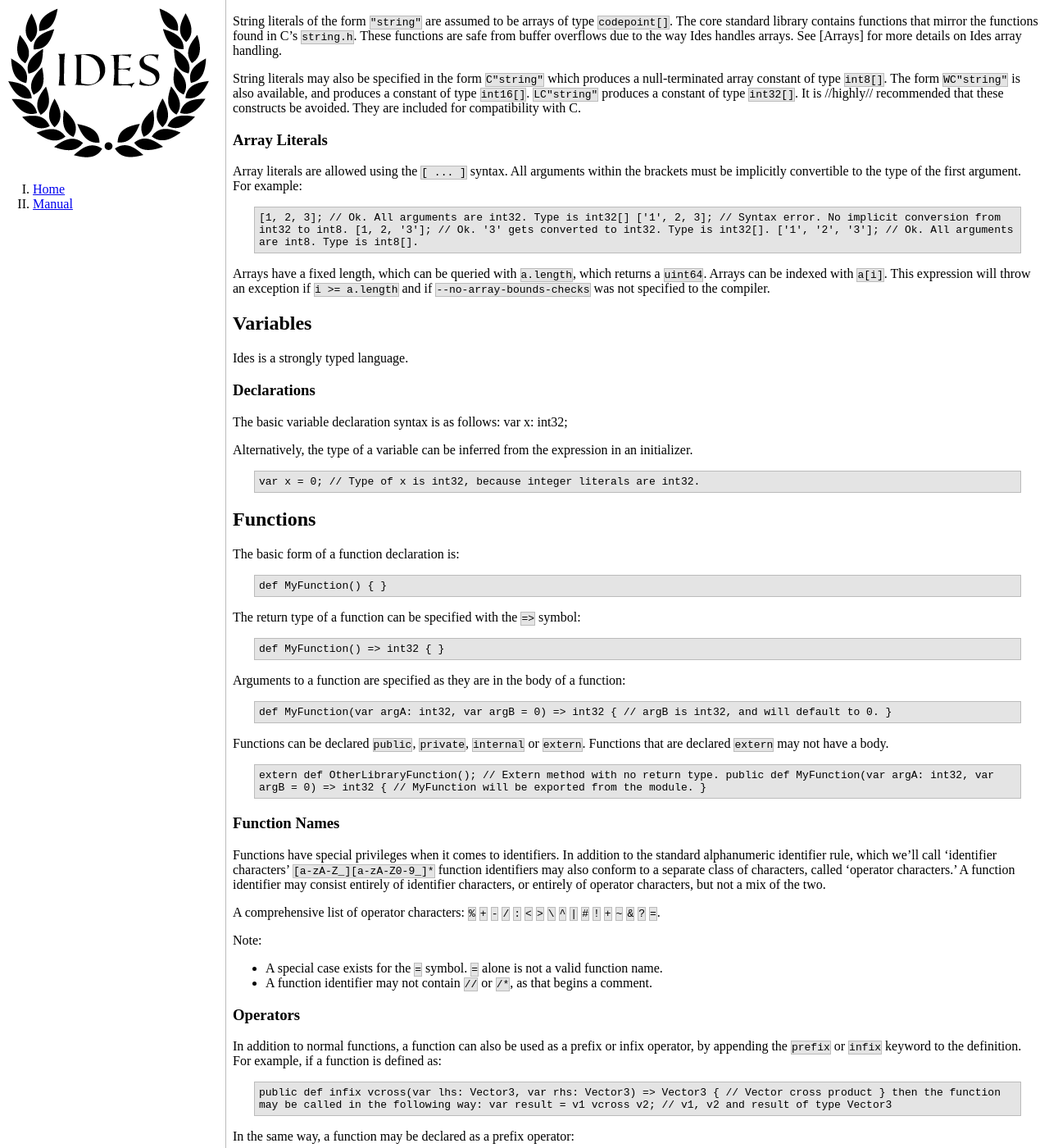
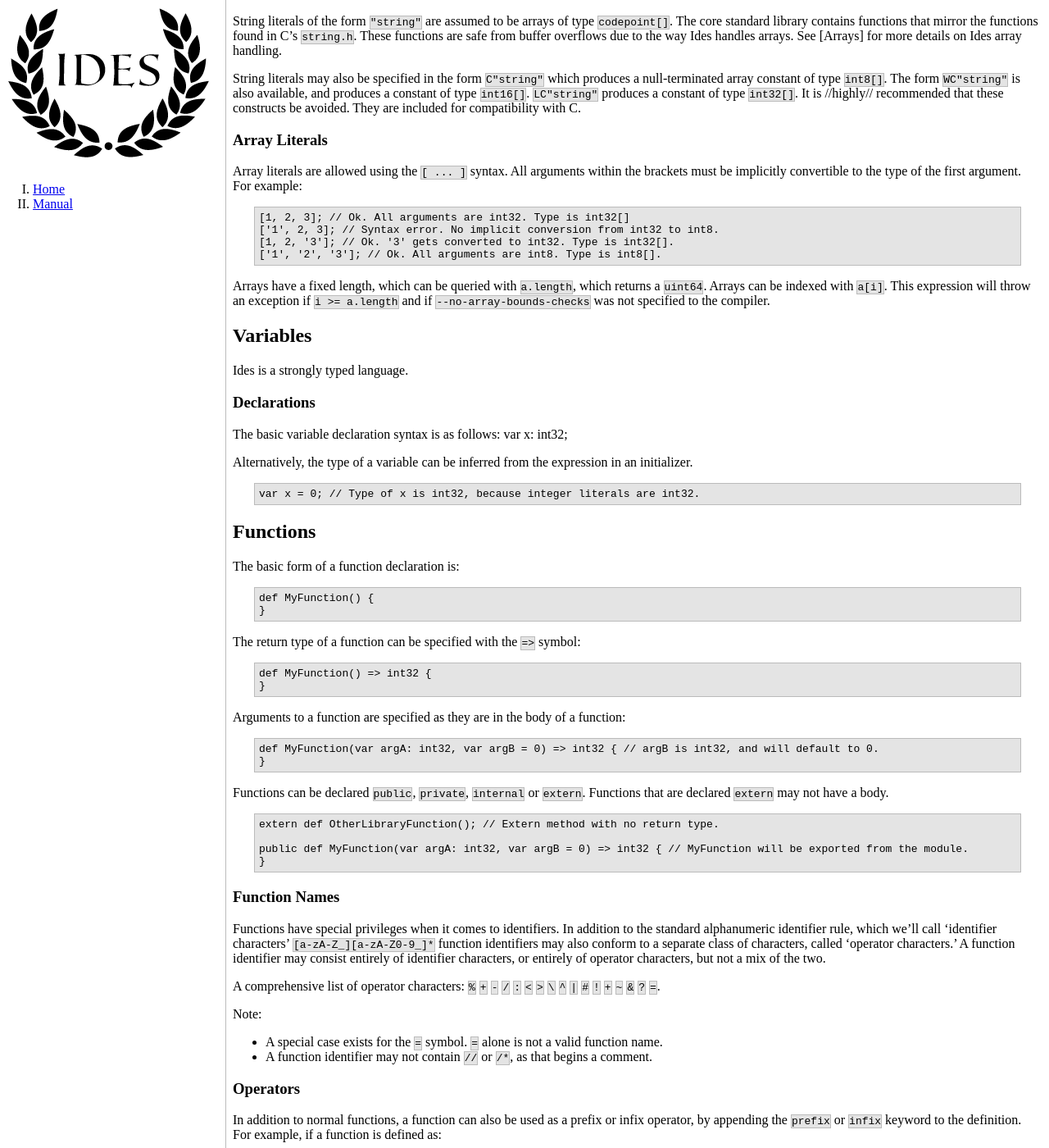
Before and after one commit to Ides-Language/ides-language.github.com, a Jekyll site: the page built from ides-manual.markdown, in a window 1280 px wide and 1400 px high, scrolled down 2000 px. Shown: the whole window at 82% size. Built offline with Jekyll 4.4.1, drawn with Linux system fonts in a browser that asks for light colours.

Commit message:
Ok. Testing before committing is good. Last time I swear.

```diff
--- a/css/ides.css
+++ b/css/ides.css
@@ -7,7 +7,7 @@ code {
 pre code {
 	border: none;
 	background-color: transparent;
-	white-space: normal;
+	white-space: pre-line;
 }
 
 pre {
```
